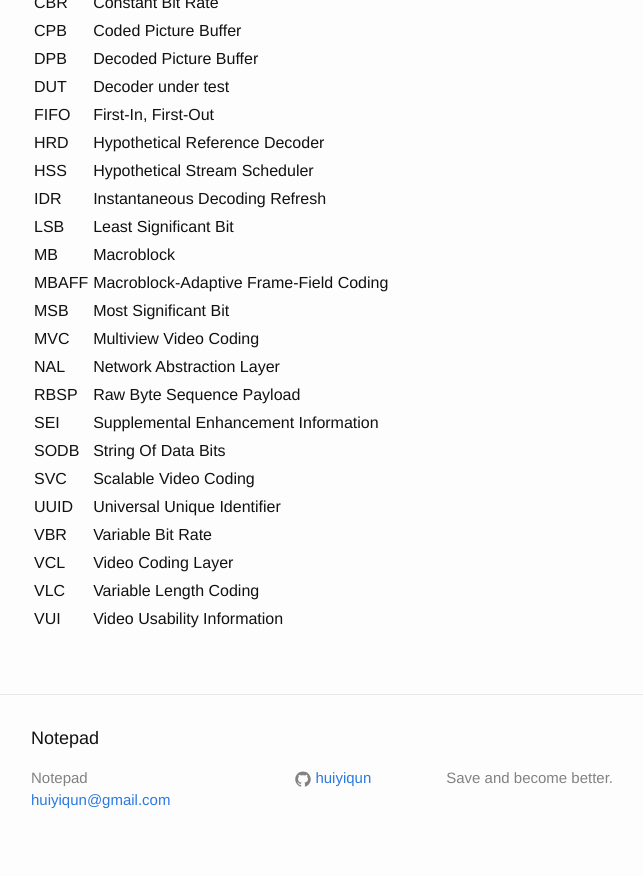
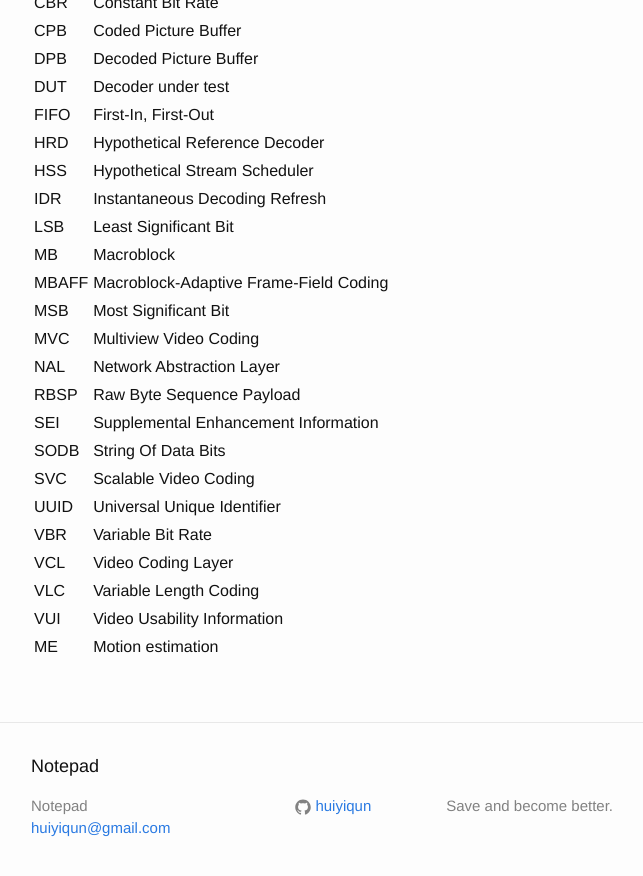
Before and after one commit to huiyiqun/blog, a Jekyll site: the page built from _posts/2016-10-31-notes-about-media-streams.markdown, in a window 1280 px wide and 900 px high, scrolled down 2227 px. Shown: the top 876 px of the window, without its empty margins (239-882 px from the left). Built offline with Jekyll 4.4.1, drawn with Linux system fonts in a browser that asks for light colours; formulas are drawn with MathJax 3; comment, search, counter and statistics services are not loaded.

Commit message:
add abbreviation ME

```diff
--- a/_posts/2016-10-31-notes-about-media-streams.markdown
+++ b/_posts/2016-10-31-notes-about-media-streams.markdown
@@ -118,3 +118,4 @@ ffmpeg -i <input> frame_%d.bmp
 | VCL   | Video Coding Layer |
 | VLC   | Variable Length Coding |
 | VUI   | Video Usability Information  |
+| ME    | Motion estimation |
```
